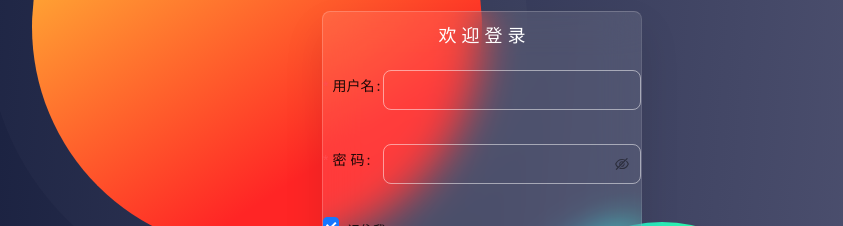
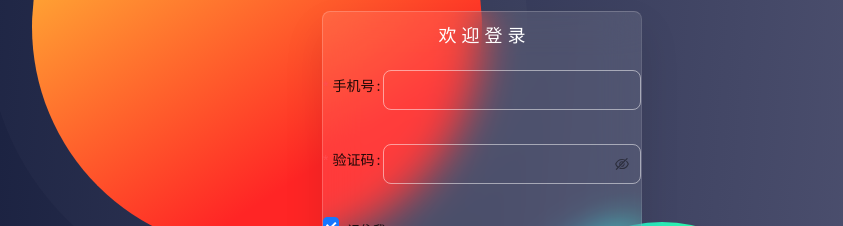
Before and after one commit to xiaohutuxian111/react-jike, a React (Create React App) app: page /login in a window 1280 px wide. Shown: the part 238-464 px from the top of the page, without its empty margins (158-1001 px from the left). Built offline with nearby package versions, Linux system fonts and the light colour scheme.

Commit message:
添加表单校验

```diff
--- a/src/pages/Login/index.js
+++ b/src/pages/Login/index.js
@@ -21,29 +21,38 @@ const Login = () => (
             >
                 <p className='title'>欢 迎 登 录</p>
                 <Form.Item
-                    label="用户名"
-                    name="username"
+                    label="手机号"
+                    name="mobile"
                     rules={[
                         {
                             required: true,
-                            message: '请输入用户名',
+                            message: '请输入手机号',
                         },
+                        {
+                            pattern: /^1[3-9]\d{9}$/,
+                            message: "请输入合法手机号"
+                        }
                     ]}
                 >
                     <Input className='username' />
                 </Form.Item>
 
                 <Form.Item
-                    label="密 码"
-                    name="password"
+                    label="验证码"
+                    name="code"
                     rules={[
                         {
                             required: true,
-                            message: '请输入密码',
+                            message: '请输入验证码',
                         },
+                        {
+                            pattern: /\d{6}/,
+                            message: "请输入合法验证码"
+                        }
+
                     ]}
                 >
-                    <Input.Password className='pass' />
+                    <Input.Password className='pass' maxLength={6} />
                 </Form.Item>
                 <div className='check'>
                     <Form.Item
```
